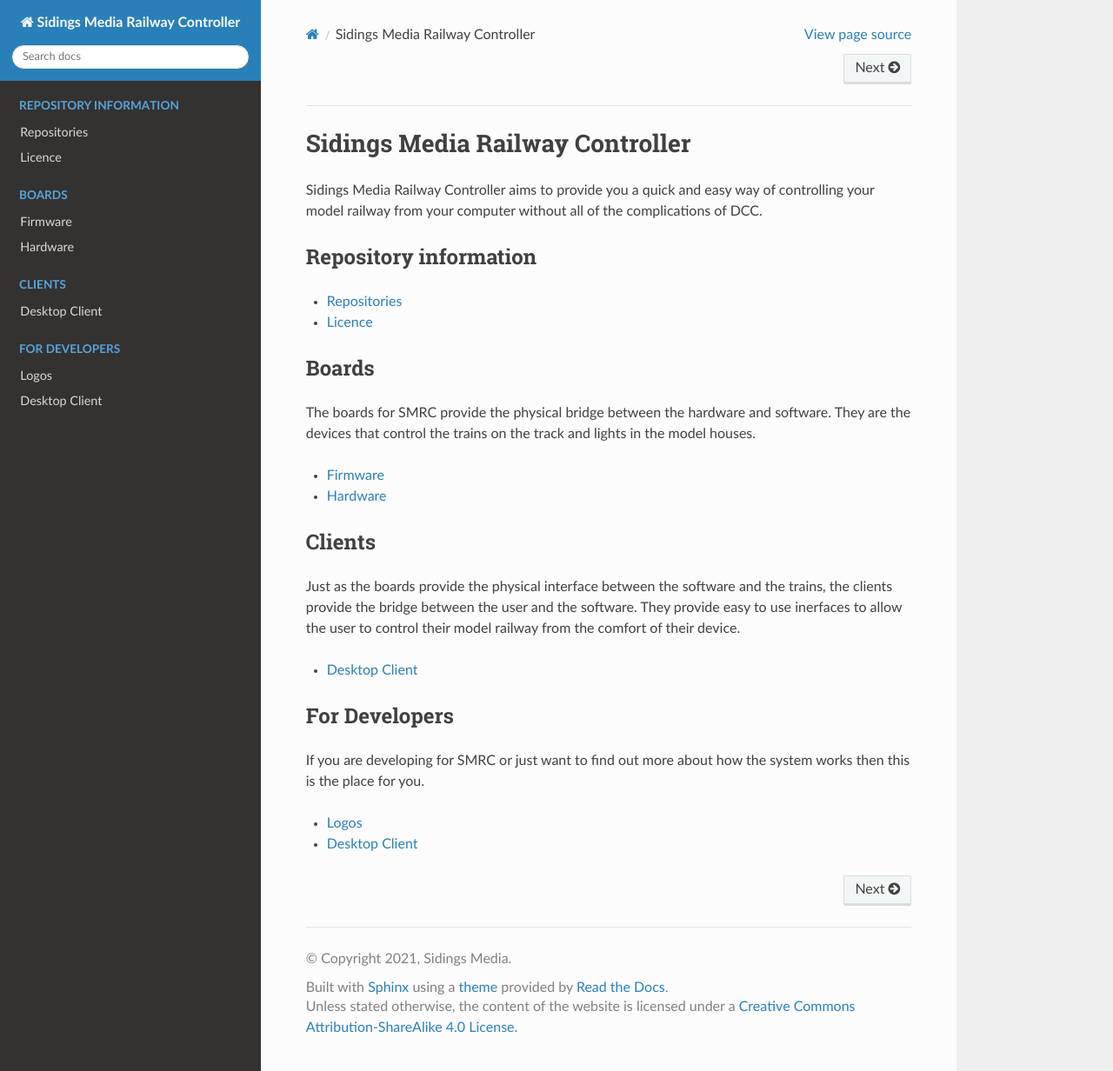
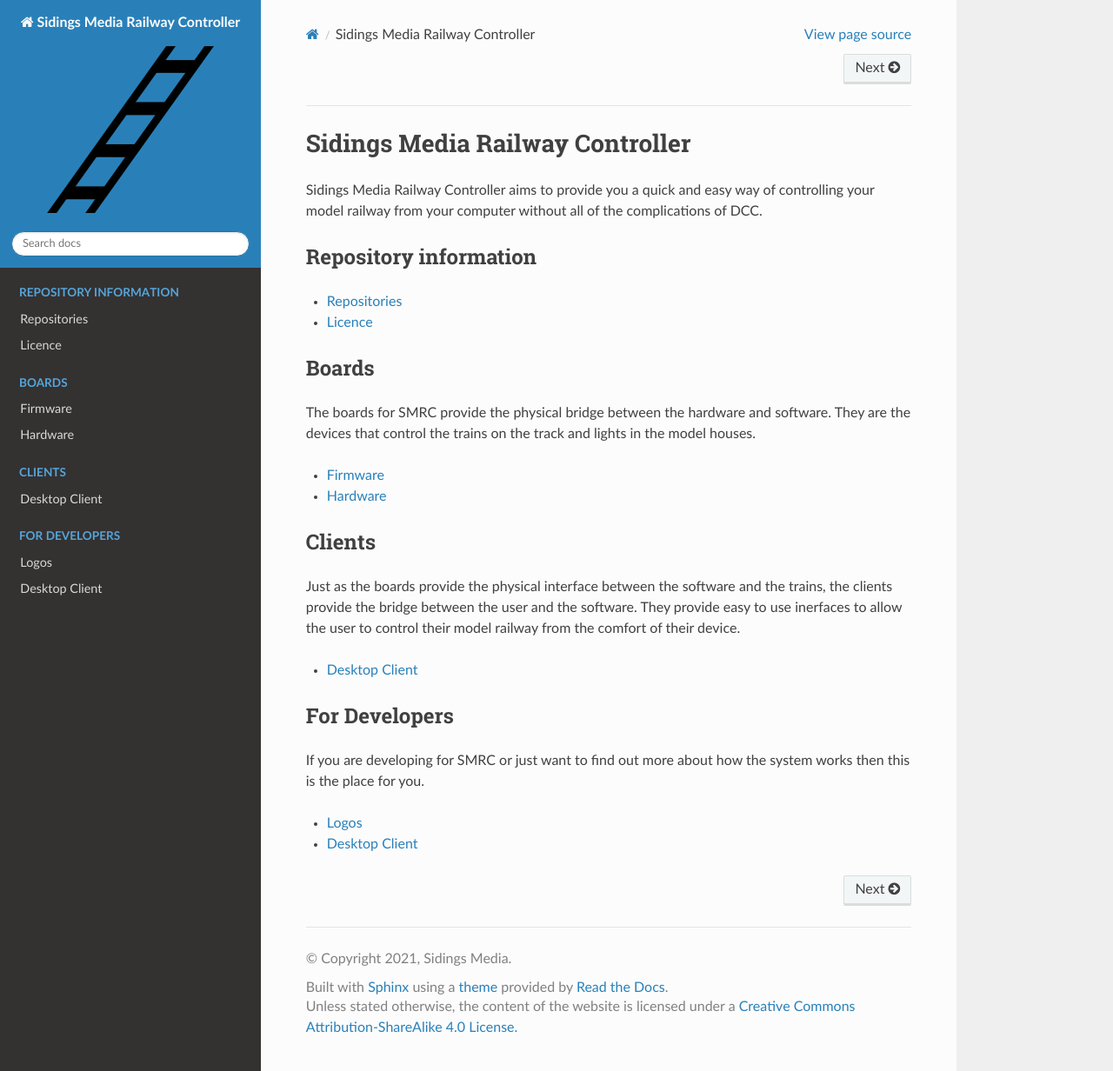
Before and after one commit to SidingsMedia/Sidings-Media-Railway-Controller, a Sphinx documentation site: the page built from docs/index.rst, in a window 1280 px wide and 1232 px high. Shown: the whole window at 87% size. Built offline with Sphinx 7.4.7 and the Read the Docs theme 2.0.0, drawn with Linux system fonts in a browser that asks for light colours.

Commit message:
Fixed issue with tuples
Signed-off-by: Matthew Nickson <mnickson@sidingsmedia.com>

```diff
--- a/docs/conf.py
+++ b/docs/conf.py
@@ -101,8 +101,8 @@
 # so a file named "default.css" will overwrite the builtin "default.css".
 html_static_path = ['_static']
 
-# html_logo = '_static/track-bw-square-192.png',
-# html_favicon = 'https://raw.githubusercontent.com/SidingsMedia/SMRC-logos/main/rendered/favicon.ico'
+html_logo = '_static/track-bw-square-192.png'
+html_favicon = '_static/favicon.ico'
 
 # Custom sidebar templates, must be a dictionary that maps document names
 # to template names.
```
